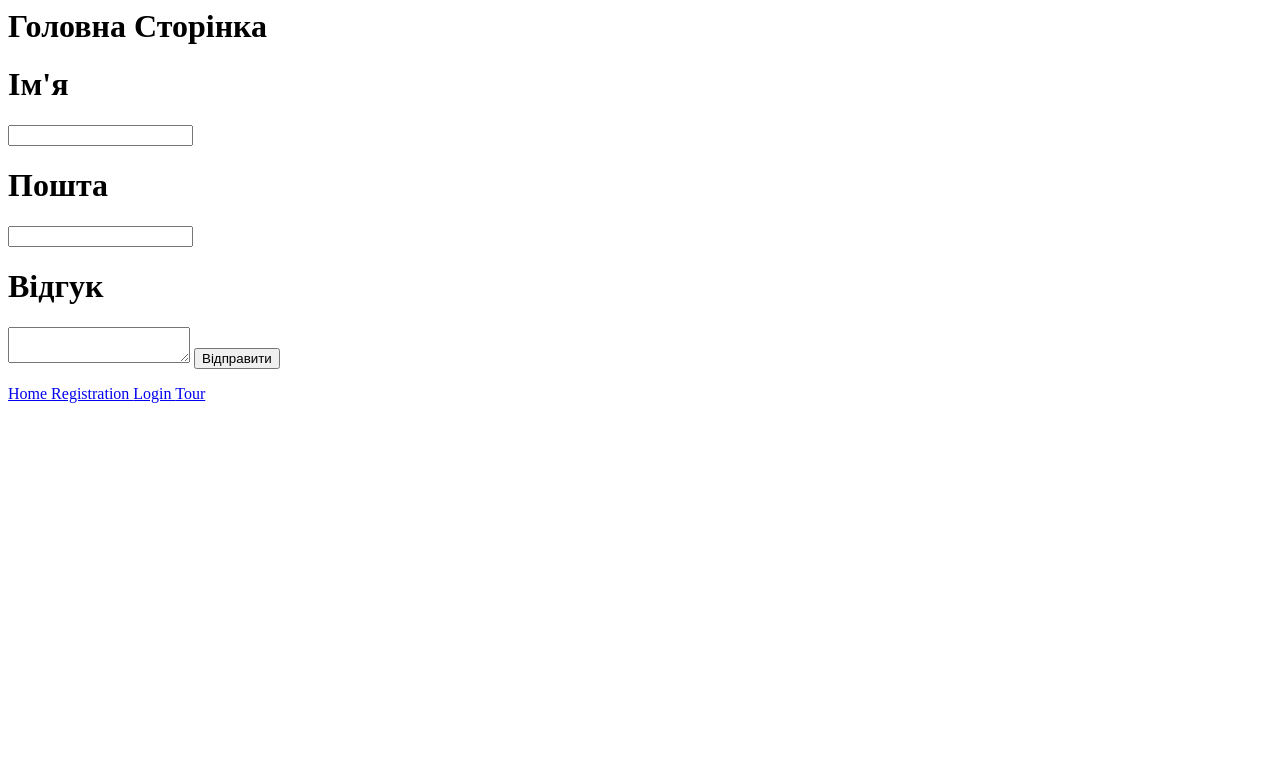
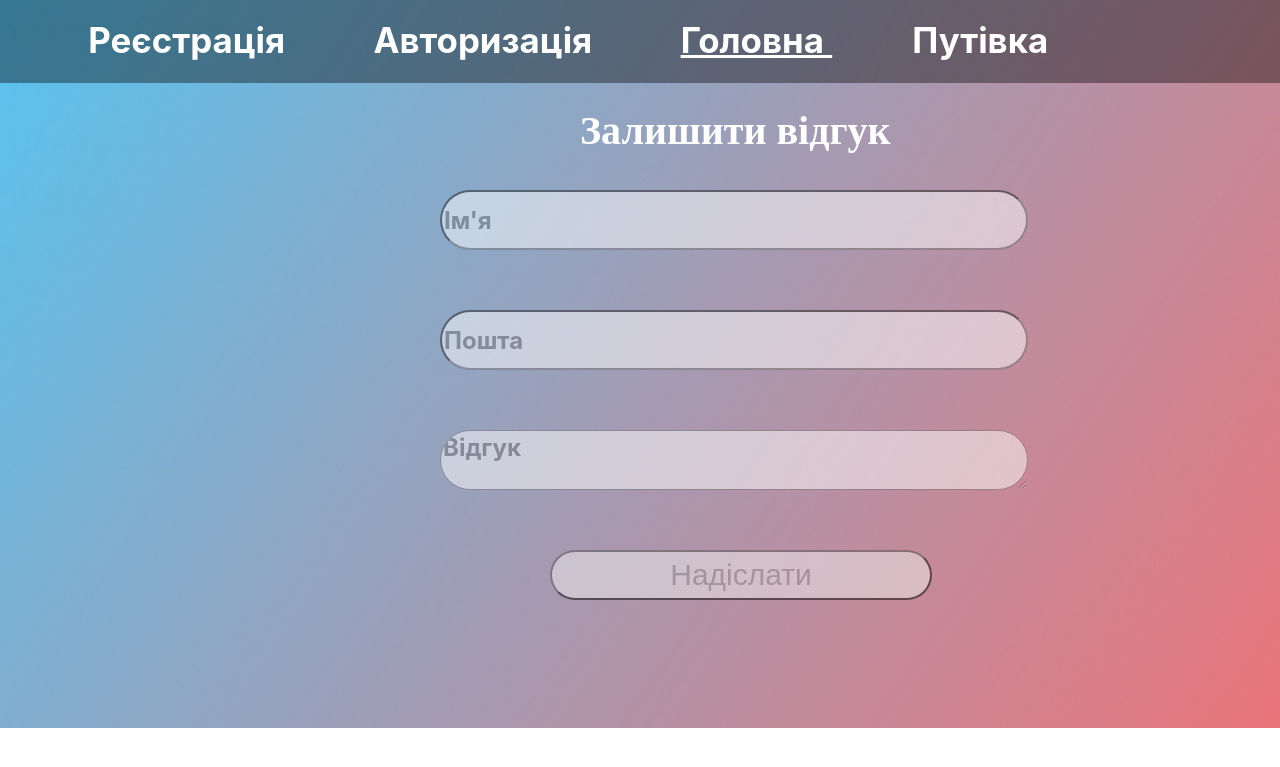
Before and after one commit to Arhip-ops/Tour, a Python web app: template home/templates/home.html in a window 1280 px wide. Shown: the top 767 px of the page. Run offline with Jinja, Linux system fonts and the light colour scheme; the template is opened without the code that fills it, so the values that code supplies are empty.

Commit message:
Created requirements and design for home page

```diff
--- a/home/app.py
+++ b/home/app.py
@@ -3,5 +3,7 @@ import flask
 home_app = flask.Blueprint(
     name = "home_app",
     import_name = "home",
-    template_folder = "templates"
+    template_folder = "templates",
+    static_folder= "static",
+    static_url_path= "/home/"
 )
--- /dev/null
+++ b/home/static/css/style.css
@@ -0,0 +1,89 @@
+.frame_background{
+    position: absolute;
+    left: -10px;
+    top: -10px;
+    width: 1550px;
+    height: 738px;
+}
+
+a{
+    text-decoration: none;
+    position: relative;
+    top: -223px;
+    font-size: 34.85px;
+    color:white;
+    margin-left: 80.16px;
+    font-family: "Inter", sans-serif;
+    font-weight: bold;
+}
+
+.main {
+    text-decoration: underline;
+    position: relative;
+    top: -223px;
+    font-size: 34.85px;
+    color:white;
+    margin-left: 80.16px;
+    font-family: "Inter", sans-serif;
+    font-weight: bold;
+}
+
+.otzuv {
+    color: white;
+    position: absolute;
+    left: 580px;
+    top: 80px;
+    font-size: 40px;
+}
+
+.input-name {
+    position: absolute;
+    top: 190px;
+    left: 440;
+    font-size: 24px;
+    font-family: "Inter", sans-serif;
+    font-weight: bold;
+    border-radius: 35px;
+    width: 587.71px;
+    height: 60px;
+    opacity: 0.5;
+}
+
+.input-email {
+    position: absolute;
+    top: 310px;
+    left: 440;
+    font-size: 24px;
+    font-family: "Inter", sans-serif;
+    font-weight: bold;
+    border-radius: 35px;
+    width: 587.71px;
+    height: 60px;
+    opacity: 0.5;
+}
+
+.review-input{
+    position: absolute;
+    top: 430px;
+    left: 440;
+    font-size: 24px;
+    font-family: "Inter", sans-serif;
+    font-weight: bold;
+    border-radius: 35px;
+    width: 587.71px;
+    height: 60px;
+    opacity: 0.5;
+
+}
+
+.send {
+    position: absolute;
+    left: 550px;
+    width: 382px;
+    height: 50px;
+    border-radius: 35px;
+    top: 550px;
+    opacity: 0.5;
+    font-size: 30px;
+    color: rgb(150, 150, 150);
+}
--- a/home/templates/home.html
+++ b/home/templates/home.html
@@ -3,14 +3,18 @@
     Home page
 {% endblock %}
 {% block content %}
+    <link rel="stylesheet" href="{{url_for('home_app.static', filename = 'css/style.css')}}">
+    <img src="{{url_for('home_app.static', filename = 'images/frame_background.png')}}" alt="" class="frame_background">
     <h1>Головна Сторінка</h1>
+    <h1 class = "otzuv">Залишити відгук</h1>
     <form method = "POST">
-        <h1>Ім'я</h1>
-        <input type="text" name = "name">
-        <h1>Пошта</h1>
-        <input type="text" name = "email">
-        <h1>Відгук</h1>
-        <textarea name="review" id=""></textarea>
-        <button type="submit">Відправити</button>
+        <h1 class = 'name'>Ім'я</h1>
+        <input class = 'input-name' type="text" name = "name" placeholder="Ім'я">
+        <h1 class = 'email'>Пошта</h1>
+        <input class = 'input-email' type="text" name = "email" placeholder="Пошта">
+        <h1 class = 'review'>Відгук</h1>
+        <textarea class = 'review-input' name="review" id="" placeholder="Відгук"></textarea>
+        <button class = 'send' type="submit">Надіслати</button>
     </form>
+
 {% endblock %}
--- a/main/templates/base.html
+++ b/main/templates/base.html
@@ -9,10 +9,10 @@
     {% block content %}
 
     {% endblock %}
-    <a href="/">Home</body>
-    <a href="/registration/">Registration</body>
-    <a href="/login/">Login</body>
-    <a href="/tour/">Tour</body>
+    <a href="/registration/">Реєстрація</body>
+    <a href="/login/">Авторизація</body>
+    <a class = "main" href="/">Головна</body>
+    <a href="/tour/">Путівка</body>
 
 
 </body>
```
Also changed, not shown: requirements.txt (added, +17 -0 lines), home/static/images/frame_background.png (added), 1 other file.
